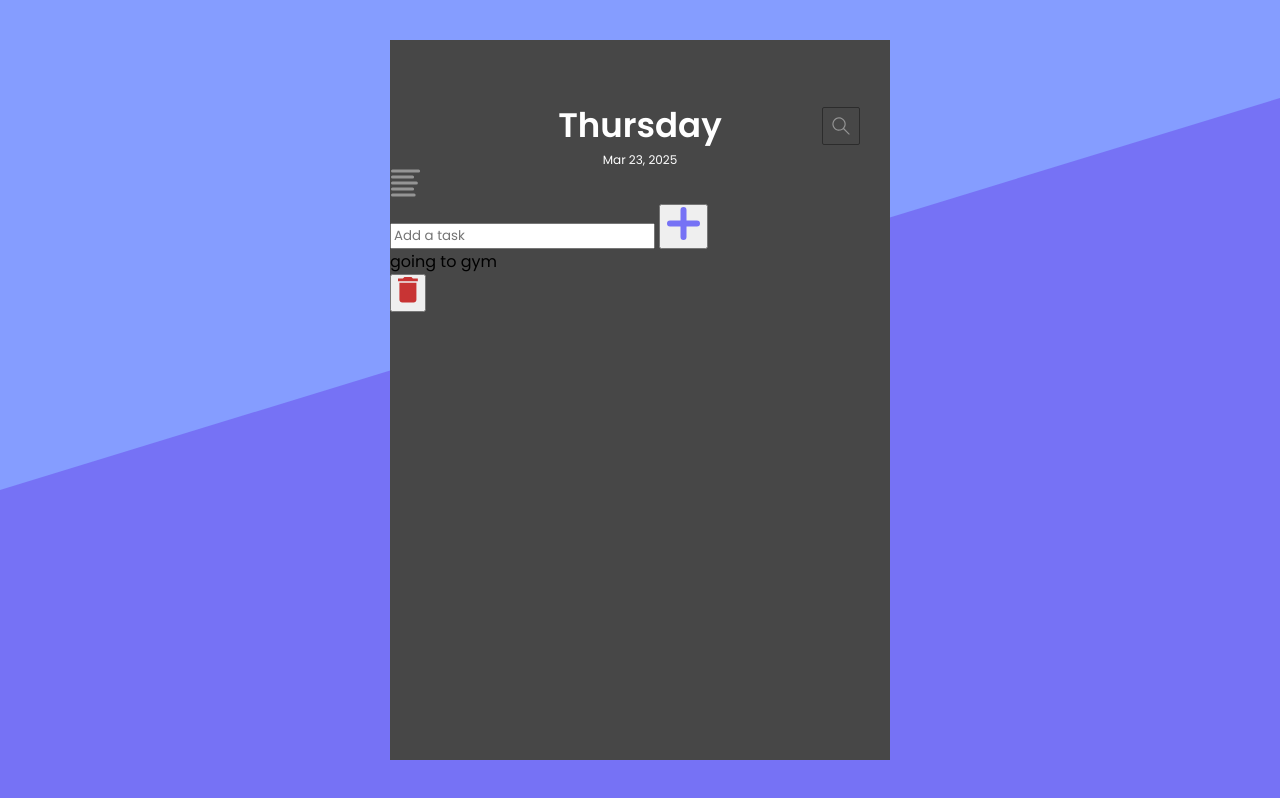
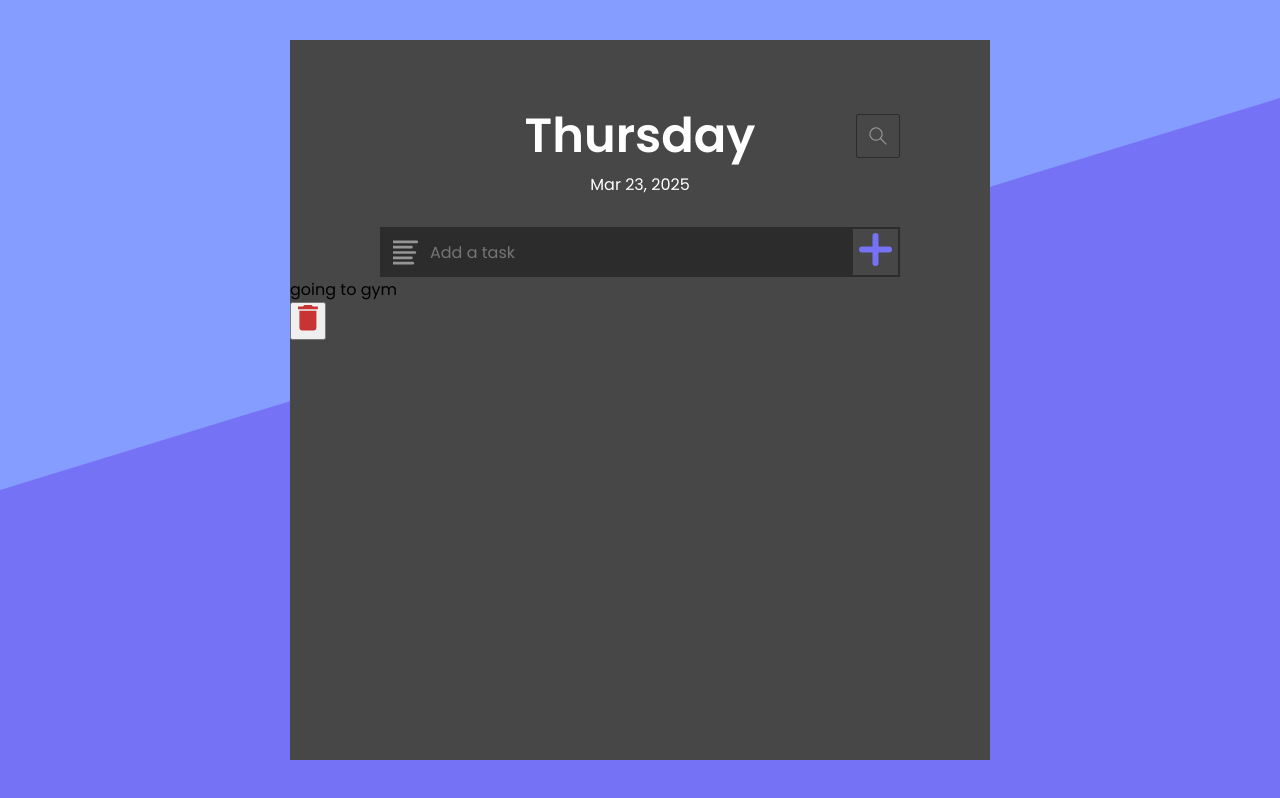
Before and after one commit to silverPalets/todo-list, a plain HTML site: page index.html in a window 1280 px wide. Drawn offline with Linux system fonts and the light colour scheme.

Commit message:
finishing the add task part html and css and changing and adding classes to html

```diff
--- a/index.html
+++ b/index.html
@@ -31,10 +31,10 @@
         </div>
         <div class="main-part">
           <div class="add-task-bar">
-            <div class="paragraph-icon">
-              <img src="./src/icones/parapraph.svg" />
+            <div class="paragraph-icon-wrapper">
+              <img class="paragraph-icon" src="./src/icones/parapraph.svg" />
             </div>
-            <input type="text" placeholder="Add a task" />
+            <input class="task-input" type="text" placeholder="Add a task" />
             <button class="add-button">
               <img src="./src/icones/add-icon.svg" alt="add icon" />
             </button>
--- a/src/css/styles.css
+++ b/src/css/styles.css
@@ -2,6 +2,7 @@
   --primary-color: rgb(71, 71, 71);
   --secondery-color: rgb(255, 255, 255);
   --accent-color: rgb(118, 114, 245);
+  --second-accent-color: rgb(44, 44, 44);
 }
 
 * {
@@ -33,7 +34,7 @@ body .second-background {
 }
 
 .todo-page {
-  width: 500px;
+  width: 700px;
   height: 90%;
   z-index: 1000;
   position: relative;
@@ -47,8 +48,8 @@ body .second-background {
   align-items:center;
   flex-direction: column;
 
-  margin-left: 30px;
-  margin-right: 30px;
+  margin-left: 90px;
+  margin-right: 90px;
 }
 
 .date-and-search-wrapper .day-and-search {
@@ -59,7 +60,7 @@ body .second-background {
 
 .day-and-search .day {
   color: var(--secondery-color);
-  font-size: 34px;
+  font-size: 48px;
   font-weight: 600;
 }
 
@@ -68,14 +69,14 @@ body .second-background {
   border: solid;
   border-width: 1.8px;
   border-radius: 2px;
-  border-color: rgb(44, 44, 44);
-  width: 38px;
-  height: 38px;
+  border-color: var(--second-accent-color);
+  width: 44px;
+  height: 44px;
   display: flex;
   justify-content: center;
   align-items: center;
   position:absolute;
-  right: 30px;
+  right: 90px;
 }
 
 .search-button .search-icon {
@@ -85,5 +86,52 @@ body .second-background {
 
 .date-and-search-wrapper .date {
   color: var(--secondery-color);
-  font-size: 12px;
+  font-size: 16px;
 }
+
+.add-task-bar {
+  margin-left: 90px;
+  margin-right: 90px;
+  margin-top: 30px;
+  display: flex;
+  justify-content: center;
+  align-items: center;
+}
+
+.add-task-bar .paragraph-icon-wrapper {
+  background-color: var(--second-accent-color);
+  width: 50px;
+  height: 50px;
+  display: flex;
+  justify-items: center;
+  align-items: center;
+  /* padding: 10px; */
+}
+
+.add-task-bar .paragraph-icon {
+  width: 50%;
+  height: 50%;
+  object-fit: cover;
+  margin: 0 auto;
+}
+
+.add-task-bar .task-input {
+  flex: 1;
+  height: 50px;
+  border: none;
+  padding: 0;
+  background-color: var(--second-accent-color);
+  font-size: 16px;
+}
+
+.add-task-bar .task-input:focus {
+  color: white;
+  outline: none;
+}
+
+.add-task-bar .add-button {
+  background-color: rgba(0, 0, 0, 0);
+  padding: none;
+  height: 50px;
+  border: 2px solid var(--second-accent-color);
+}
```
